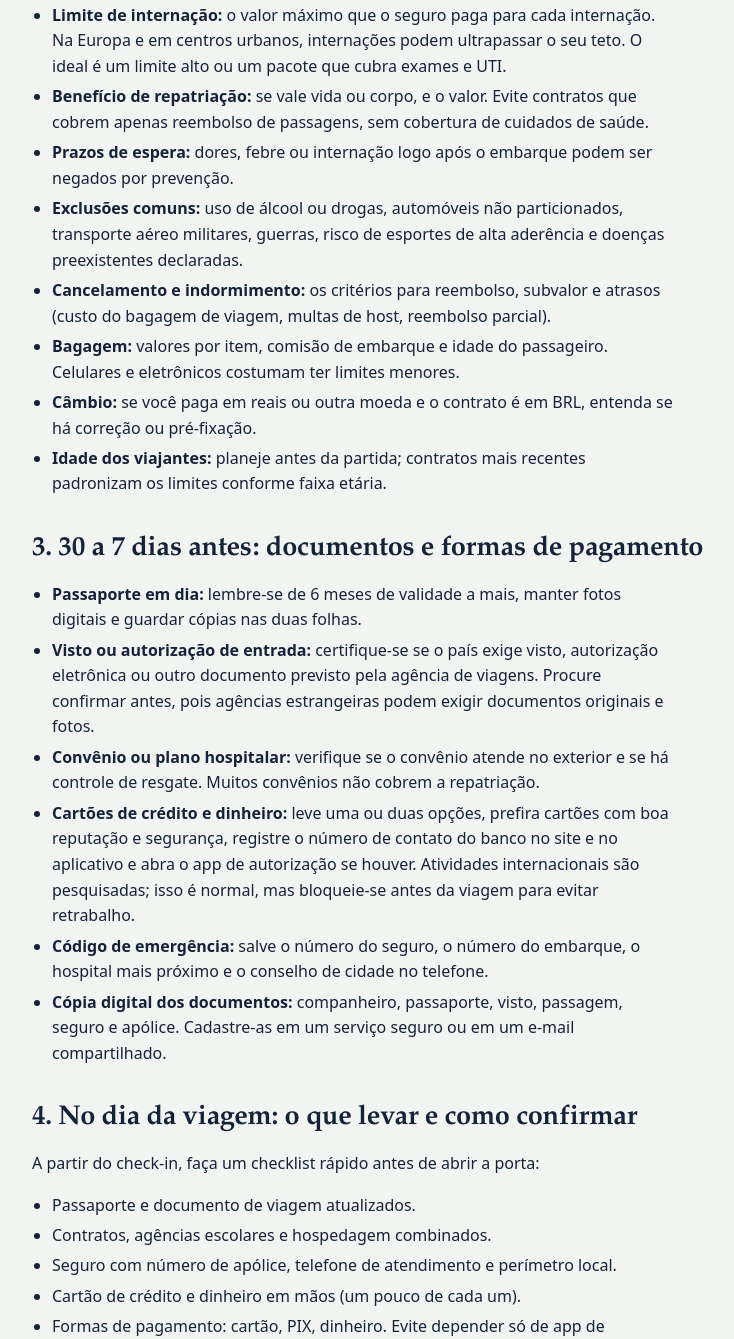
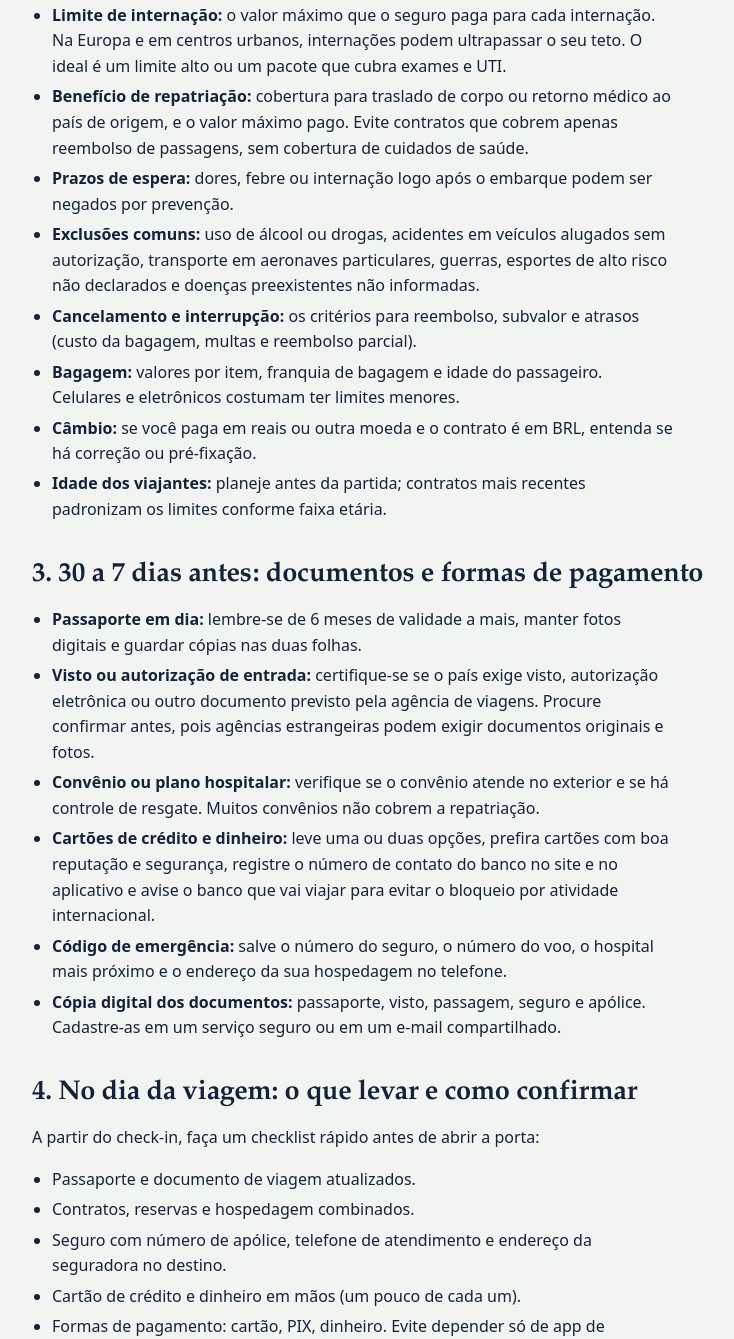
Before and after one commit to thiagonebuloni/calcfacil, a website with bundled scripts: page blog/seguro-viagem/index.html in a window 1280 px wide. Shown: the part 1461-2800 px from the top of the page, without its empty margins (128-862 px from the left). Built offline with nearby package versions, Linux system fonts and the light colour scheme.

Commit message:
correcao texto

```diff
--- a/blog/seguro-viagem/index.html
+++ b/blog/seguro-viagem/index.html
@@ -56,22 +56,22 @@
     <p>Não adianta comprar um produto genérico e esperar que ele resolva tudo. Comece por classificar o seu risco:</p>
     <ul>
       <li><strong>Saúde:</strong> internação, UTI, exames, transferência médica e repatriação. É a cobertura mais importante para quem viaja no exterior.</li>
-      <li><strong>Cancelamento e indormimento de viagem:</strong> reembolso de passagens, hospedagem e atividades quando o motivo for imprevisível e coberto.</li>
+      <li><strong>Cancelamento e interrupção de viagem:</strong> reembolso de passagens, hospedagem e atividades quando o motivo for imprevisível e coberto.</li>
       <li><strong>Bagagem e bens de valor:</strong> perda ou dano de equipamentos, celular, câmera, calçado esportivo e bolsa.</li>
       <li><strong>Ações jurídicas:</strong> menos comum, mas valoriza viagens de longa duração ou atividades de alto risco.</li>
     </ul>
-    <p>Antecipe a chegada de qualquer doença ou lesão aguda nos últimos 6 a 12 meses. Assim que possível, informe o segurador: **cirurgias recentes**, internações hospitalares, comorbidades crônicas (diabetes, hipertensão, asma, doenças cardíacas) e uso contínuo de medicação costumam gerar exclusão, prazo de espera ou redução de cobertura. Se você tem alguma dessas situações, informe o segurador durante o contrato e peça demonstração do quanto vai ser cobrado.</p>
+    <p>Antecipe a chegada de qualquer doença ou lesão aguda nos últimos 6 a 12 meses. Assim que possível, informe o segurador: cirurgias recentes, internações hospitalares, comorbidades crônicas (diabetes, hipertensão, asma, doenças cardíacas) e uso contínuo de medicação costumam gerar exclusão, prazo de espera ou redução de cobertura. Se você tem alguma dessas situações, informe o segurador durante o contrato e peça demonstração do quanto vai ser cobrado.</p>
     <p>Fique de olho no destino e nas atividades: trekking, surf, esqui, cavalgada, mergulho, safári e deslocamentos fora da rota normal aumentam o risco. Atividades consideradas esportes de alto risco precisam de exclusão específica ou adesão ao plano esportivo.</p>
 
     <h2>2. O que ler na apólice antes de pagar</h2>
     <p>O contrato é o documento que mescla o que foi prometido e o que está selado. Enfatize esses itens:</p>
     <ul>
       <li><strong>Limite de internação:</strong> o valor máximo que o seguro paga para cada internação. Na Europa e em centros urbanos, internações podem ultrapassar o seu teto. O ideal é um limite alto ou um pacote que cubra exames e UTI.</li>
-      <li><strong>Benefício de repatriação:</strong> se vale vida ou corpo, e o valor. Evite contratos que cobrem apenas reembolso de passagens, sem cobertura de cuidados de saúde.</li>
+      <li><strong>Benefício de repatriação:</strong> cobertura para traslado de corpo ou retorno médico ao país de origem, e o valor máximo pago. Evite contratos que cobrem apenas reembolso de passagens, sem cobertura de cuidados de saúde.</li>
       <li><strong>Prazos de espera:</strong> dores, febre ou internação logo após o embarque podem ser negados por prevenção.</li>
-      <li><strong>Exclusões comuns:</strong> uso de álcool ou drogas, automóveis não particionados, transporte aéreo militares, guerras, risco de esportes de alta aderência e doenças preexistentes declaradas.</li>
-      <li><strong>Cancelamento e indormimento:</strong> os critérios para reembolso, subvalor e atrasos (custo do bagagem de viagem, multas de host, reembolso parcial).</li>
-      <li><strong>Bagagem:</strong> valores por item, comisão de embarque e idade do passageiro. Celulares e eletrônicos costumam ter limites menores.</li>
+      <li><strong>Exclusões comuns:</strong> uso de álcool ou drogas, acidentes em veículos alugados sem autorização, transporte em aeronaves particulares, guerras, esportes de alto risco não declarados e doenças preexistentes não informadas.</li>
+      <li><strong>Cancelamento e interrupção:</strong> os critérios para reembolso, subvalor e atrasos (custo da bagagem, multas e reembolso parcial).</li>
+      <li><strong>Bagagem:</strong> valores por item, franquia de bagagem e idade do passageiro. Celulares e eletrônicos costumam ter limites menores.</li>
       <li><strong>Câmbio:</strong> se você paga em reais ou outra moeda e o contrato é em BRL, entenda se há correção ou pré-fixação.</li>
       <li><strong>Idade dos viajantes:</strong> planeje antes da partida; contratos mais recentes padronizam os limites conforme faixa etária.</li>
     </ul>
@@ -81,20 +81,20 @@
       <li><strong>Passaporte em dia:</strong> lembre-se de 6 meses de validade a mais, manter fotos digitais e guardar cópias nas duas folhas.</li>
       <li><strong>Visto ou autorização de entrada:</strong> certifique-se se o país exige visto, autorização eletrônica ou outro documento previsto pela agência de viagens. Procure confirmar antes, pois agências estrangeiras podem exigir documentos originais e fotos.</li>
       <li><strong>Convênio ou plano hospitalar:</strong> verifique se o convênio atende no exterior e se há controle de resgate. Muitos convênios não cobrem a repatriação.</li>
-      <li><strong>Cartões de crédito e dinheiro:</strong> leve uma ou duas opções, prefira cartões com boa reputação e segurança, registre o número de contato do banco no site e no aplicativo e abra o app de autorização se houver. Atividades internacionais são pesquisadas; isso é normal, mas bloqueie-se antes da viagem para evitar retrabalho.</li>
-      <li><strong>Código de emergência:</strong> salve o número do seguro, o número do embarque, o hospital mais próximo e o conselho de cidade no telefone.</li>
-      <li><strong>Cópia digital dos documentos:</strong> companheiro, passaporte, visto, passagem, seguro e apólice. Cadastre-as em um serviço seguro ou em um e-mail compartilhado.</li>
+      <li><strong>Cartões de crédito e dinheiro:</strong> leve uma ou duas opções, prefira cartões com boa reputação e segurança, registre o número de contato do banco no site e no aplicativo e avise o banco que vai viajar para evitar o bloqueio por atividade internacional.</li>
+      <li><strong>Código de emergência:</strong> salve o número do seguro, o número do voo, o hospital mais próximo e o endereço da sua hospedagem no telefone.</li>
+      <li><strong>Cópia digital dos documentos:</strong> passaporte, visto, passagem, seguro e apólice. Cadastre-as em um serviço seguro ou em um e-mail compartilhado.</li>
     </ul>
 
     <h2>4. No dia da viagem: o que levar e como confirmar</h2>
     <p>A partir do check-in, faça um checklist rápido antes de abrir a porta:</p>
     <ul>
       <li>Passaporte e documento de viagem atualizados.</li>
-      <li>Contratos, agências escolares e hospedagem combinados.</li>
-      <li>Seguro com número de apólice, telefone de atendimento e perímetro local.</li>
+      <li>Contratos, reservas e hospedagem combinados.</li>
+      <li>Seguro com número de apólice, telefone de atendimento e endereço da seguradora no destino.</li>
       <li>Cartão de crédito e dinheiro em mãos (um pouco de cada um).</li>
       <li>Formas de pagamento: cartão, PIX, dinheiro. Evite depender só de app de pagamento sem conexão ou sem dados na rede.</li>
-      <li>Estilo de vida: verifique se o plano cobre alimentação, atividades de rua ou consumo de bebidas, que costumam exigir taxa adicional.</li>
+      <li>Verifique se o plano cobre alimentação, atividades ao ar livre e consumo de bebidas, que costumam exigir taxa adicional.</li>
     </ul>
 
     <h2>5. Como usar o seguro no momento do problema</h2>
@@ -103,11 +103,11 @@
     <ul>
       <li>Chame o telefone de atendimento 24h do segurador. Nenhuma hospitalização, exame ou transferência sem autorização.</li>
       <li>Procure um centro de saúde vinculado à rede, se houver. O segurador pode escolher a rede, mas mantenha sempre o rastreamento do atendimento.</li>
-      <li>Preserve todos os documentos: laudos, laudos de exames, despachos e modelos de resgate.</li>
+      <li>Preserve todos os documentos: laudos médicos, receitas, notas fiscais e comprovantes de pagamento.</li>
       <li>Se for internação ou transferência, confirme a credibilidade e o repasse do hospital.</li>
       <li>Se não houver hospital próximo ou transporte imediato, peça resgate. O serviço deve cobrir frete, hospital e repatrição.</li>
     </ul>
-    <h3>Cancelamento ou indormimento</h3>
+    <h3>Cancelamento ou interrupção</h3>
     <ul>
       <li>Confirme o motivo com prova (doença com laudo, encerramento de contrato, tragédia familiar, desastre, guerra).</li>
       <li>Pergunte pela regra: reembolso integral, parcial, subvalor de 10% ou 20%, atraso com e sem prorrogação.</li>
@@ -148,7 +148,7 @@
       <li>Ao usar: ligue antes, autoriza sem desobediência, guarde comprovantes, envie os documentos com prazo.</li>
     </ol>
 
-    <p>O erro mais comum não está só no contrato, é no descuido. Não deixe que o imprevisto atinja você sem aviso. Acesse a <a href="https://www.awin1.com/cread.php?awinmid=128757&awinaffid=3132449&ued=https%3A%2F%2Fhellosafe.com.br%2Fseguro-viagem" rel="sponsored noopener" target="_blank">comparação de seguros de viagens no HelloSafe</a>.</p>
+    <p>O erro mais comum não está só no contrato, está no descuido. Não deixe que o imprevisto atinja você sem aviso. Acesse a <a href="https://www.awin1.com/cread.php?awinmid=128757&awinaffid=3132449&ued=https%3A%2F%2Fhellosafe.com.br%2Fseguro-viagem" rel="sponsored noopener" target="_blank">comparação de seguros de viagens no HelloSafe</a>.</p>
 
     <aside class="aviso-legal">
       <p>Conteúdo informativo. Não substitui orientação de um segurador, de um profissional de saúde ou de um consultor de viagens. As regras de seguro viagem variam de acordo com o destino, a idade, a saúde e a modalidade do contrato. Sempre leia o contrato e as condições. As taxas, limites e exclusões aqui citados são referências gerais. <a href="/aviso-legal/">Aviso legal</a>.</p>
```
